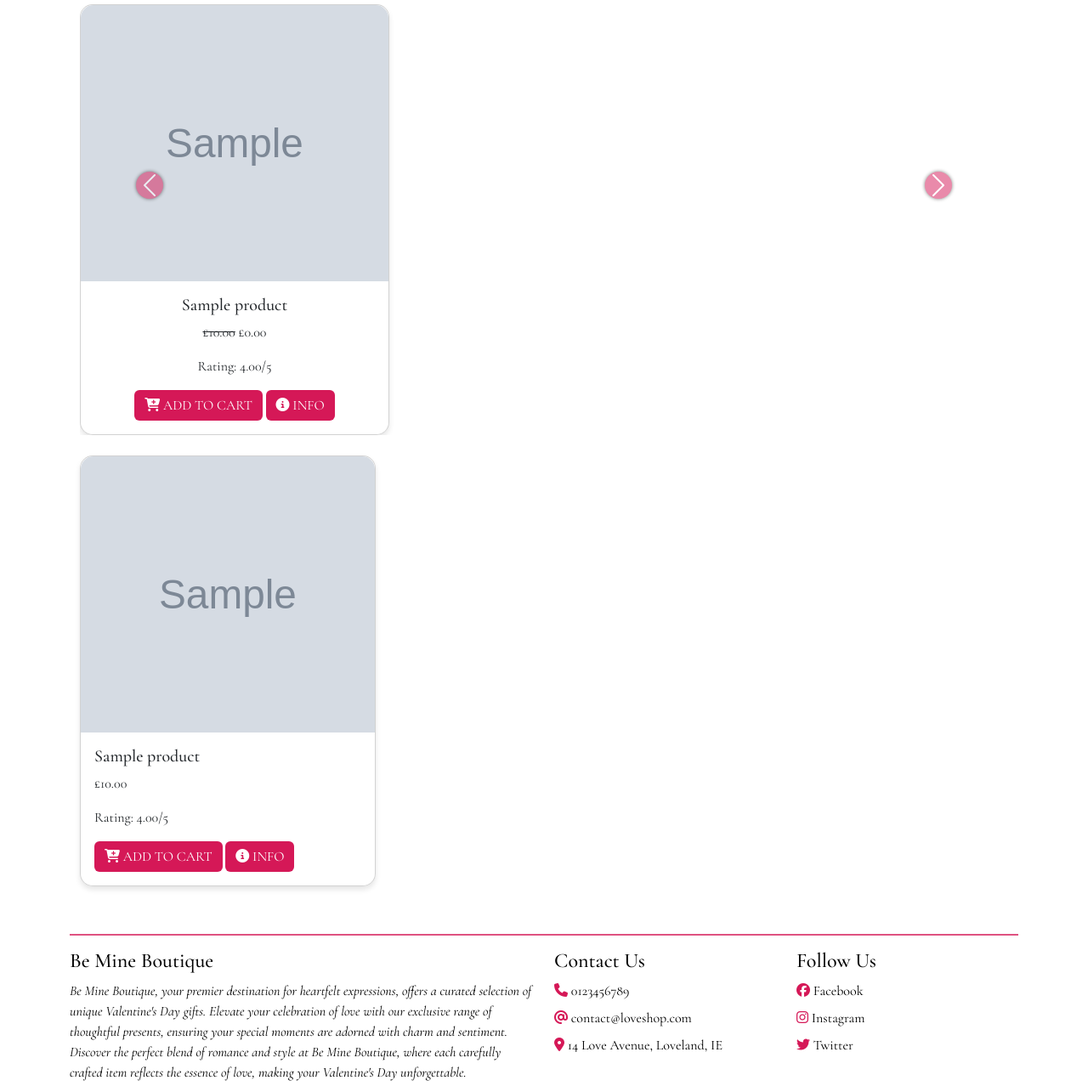
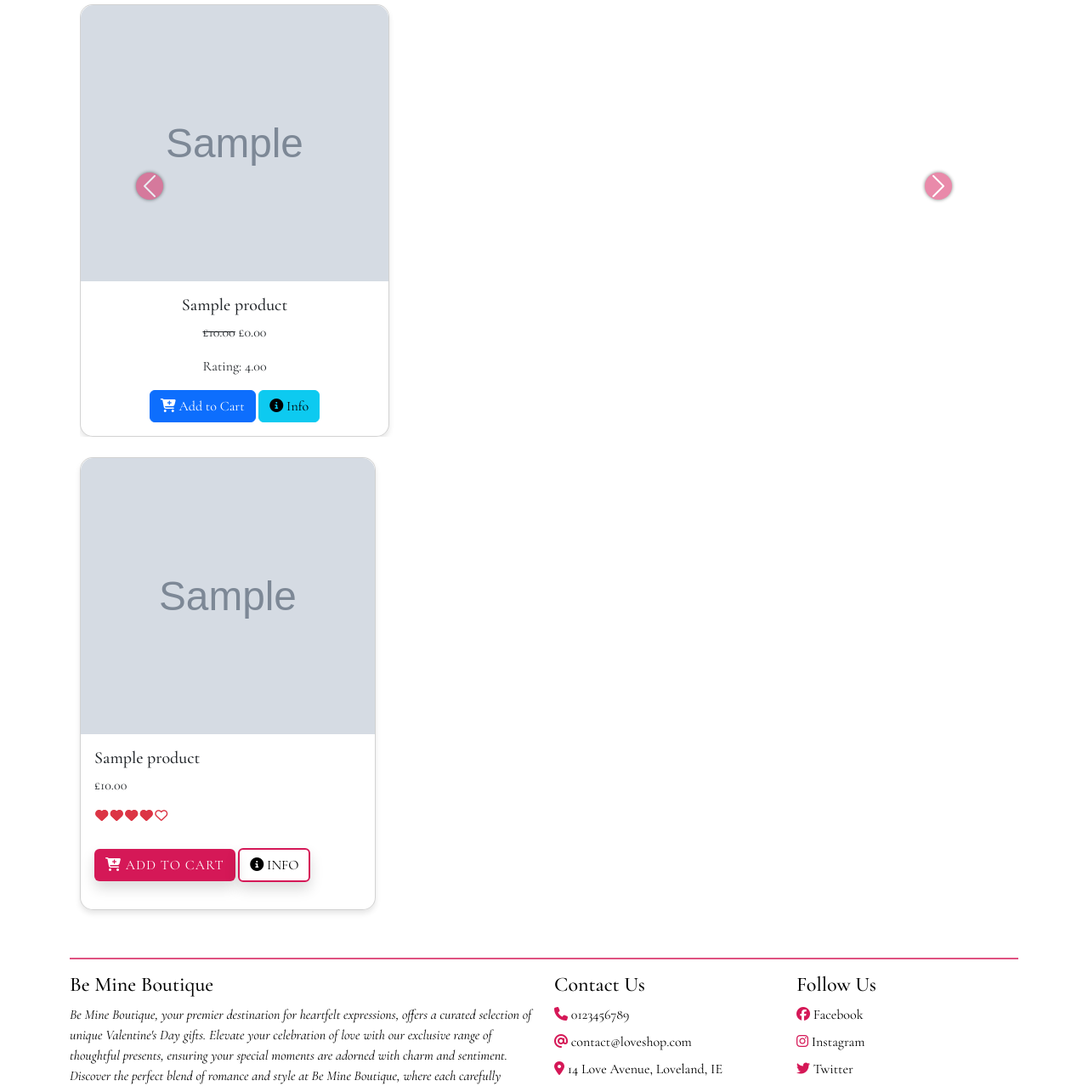
Before and after one commit to JesseRoss001/loveshop, a Django app: page /products/ in a window 1280 px wide. Shown: the part 523-1801 px from the top of the page at 85% size. Run offline with Django 5.2, Linux system fonts and the light colour scheme; a user stored in the database is signed in; tables that the repository leaves empty hold one stand-in row (values such as "Sample post"); grey boxes marked "Sample" are stand-in pictures; some libraries are stand-ins or nearby versions.

Commit message:
Style product page, rating stars, buttons

```diff
--- a/products/templates/products/product_list.html
+++ b/products/templates/products/product_list.html
@@ -85,7 +85,7 @@
     </h3>
     <p class="text-center">Find the perfect gift for your loved one with these special deals!</p>
 
-    <div class="carousel-inner">
+    <div class="carousel-inner d-flex">
       {% for product in valentine_specials %}
       <div class="carousel-item {% if forloop.first %}active{% endif %}">
         <div class="card h-100">
@@ -95,7 +95,7 @@
             <p class="card-text">
               <s>£{{ product.price }}</s> £{{ product.discounted_price }}
             </p>
-            <p class="card-text">Rating: {{ product.rating }}/5</p>
+            <p class="card-text">Rating: {{ product.rating }}</p>
             {% if product.quantity_remaining > 0 %}
             {% if user.is_authenticated %}
             <a href="{% url 'products:add_to_cart' product.id %}" class="btn btn-primary add-to-cart" data-product-id="{{ product.id }}">
@@ -133,17 +133,50 @@
                 <div class="card-body">
                     <h5 class="card-title">{{ product.name }}</h5>
                     <p class="card-text">£{{ product.price }}</p>
-                    <p class="card-text">Rating: {{ product.rating }}/5</p>
+                    <!-- Product Rating -->
+                    <div class="rating-div text-danger pe-0">
+                        <span class="fa-stack fa-lg">
+                            <i class="far fa-heart fa-stack-1x"></i>
+                            {% if product.rating >= 1 %}
+                                <i class="fas fa-heart fa-stack-1x"></i>
+                            {% endif %}
+                        </span>
+                        <span class="fa-stack fa-lg">
+                            <i class="far fa-heart fa-stack-1x"></i>
+                            {% if product.rating >= 2 %}
+                                <i class="fas fa-heart fa-stack-1x"></i>
+                            {% endif %}
+                        </span>
+                        <span class="fa-stack fa-lg">
+                            <i class="far fa-heart fa-stack-1x"></i>
+                            {% if product.rating >= 3 %}
+                                <i class="fas fa-heart fa-stack-1x"></i>
+                            {% endif %}
+                        </span>
+                        <span class="fa-stack fa-lg">
+                            <i class="far fa-heart fa-stack-1x"></i>
+                            {% if product.rating >= 4 %}
+                                <i class="fas fa-heart fa-stack-1x"></i>
+                            {% endif %}
+                        </span>
+                        <span class="fa-stack fa-lg me-1">
+                            <i class="far fa-heart fa-stack-1x"></i>
+                            {% if product.rating >= 5 %}
+                                <i class="fas fa-heart fa-stack-1x"></i>
+                            {% endif %}
+                        </span>
+                    </div>
+                    <!-- End of rating -->
                     {% if product.quantity_remaining > 0 %}
                     {% if user.is_authenticated %}
-                    <a href="{% url 'products:add_to_cart' product.id %}" class="btn btn-primary add-to-cart" data-product-id="{{ product.id }}">
+                    <a href="{% url 'products:add_to_cart' product.id %}" class="btn ls-btn rounded text-uppercase my-3 shadow" data-product-id="{{ product.id }}">
                         <i class="fas fa-cart-plus"></i> Add to cart
                     </a>
                     {% endif %}
                     {% else %}
                     <button class="btn btn-secondary" disabled>Sold Out</button>
                     {% endif %}
-                    <button type="button" class="btn btn-info" data-bs-toggle="modal" data-bs-target="#productInfoModal" data-product-id="{{ product.id }}">
+                    <button type="button" class="btn btn-border rounded text-uppercase my-3 shadow" data-bs-toggle="modal" data-bs-target="#productInfoModal" data-product-id="{{ product.id }}">
                         <i class="fas fa-info-circle"></i> Info
                     </button>
                 </div>
@@ -156,15 +189,15 @@
 <!-- Pagination -->
 {% if products.has_other_pages %}
 <nav aria-label="Page navigation example">
-    <ul class="pagination">
+    <ul class="pagination text-uppercase">
         {% if products.has_previous %}
-            <li class="page-item"><a class="page-link" href="?page=1&{% if request.GET.query %}query={{ request.GET.query }}&{% endif %}{% if request.GET.category %}category={{ request.GET.category }}&{% endif %}{% if request.GET.sort %}sort={{ request.GET.sort }}{% endif %}">First</a></li>
-            <li class="page-item"><a class="page-link" href="?page={{ products.previous_page_number }}&{% if request.GET.query %}query={{ request.GET.query }}&{% endif %}{% if request.GET.category %}category={{ request.GET.category }}&{% endif %}{% if request.GET.sort %}sort={{ request.GET.sort }}{% endif %}">Previous</a></li>
+            <li class="page-item shadow"><a class="page-link" href="?page=1&{% if request.GET.query %}query={{ request.GET.query }}&{% endif %}{% if request.GET.category %}category={{ request.GET.category }}&{% endif %}{% if request.GET.sort %}sort={{ request.GET.sort }}{% endif %}">First</a></li>
+            <li class="page-item shadow"><a class="page-link" href="?page={{ products.previous_page_number }}&{% if request.GET.query %}query={{ request.GET.query }}&{% endif %}{% if request.GET.category %}category={{ request.GET.category }}&{% endif %}{% if request.GET.sort %}sort={{ request.GET.sort }}{% endif %}">Previous</a></li>
         {% endif %}
         <!-- Page numbers can go here -->
         {% if products.has_next %}
-            <li class="page-item"><a class="page-link" href="?page={{ products.next_page_number }}&{% if request.GET.query %}query={{ request.GET.query }}&{% endif %}{% if request.GET.category %}category={{ request.GET.category }}&{% endif %}{% if request.GET.sort %}sort={{ request.GET.sort }}{% endif %}">Next</a></li>
-            <li class="page-item"><a class="page-link" href="?page={{ products.paginator.num_pages }}&{% if request.GET.query %}query={{ request.GET.query }}&{% endif %}{% if request.GET.category %}category={{ request.GET.category }}&{% endif %}{% if request.GET.sort %}sort={{ request.GET.sort }}{% endif %}">Last</a></li>
+            <li class="page-item shadow"><a class="page-link" href="?page={{ products.next_page_number }}&{% if request.GET.query %}query={{ request.GET.query }}&{% endif %}{% if request.GET.category %}category={{ request.GET.category }}&{% endif %}{% if request.GET.sort %}sort={{ request.GET.sort }}{% endif %}">Next</a></li>
+            <li class="page-item shadow"><a class="page-link" href="?page={{ products.paginator.num_pages }}&{% if request.GET.query %}query={{ request.GET.query }}&{% endif %}{% if request.GET.category %}category={{ request.GET.category }}&{% endif %}{% if request.GET.sort %}sort={{ request.GET.sort }}{% endif %}">Last</a></li>
         {% endif %}
     </ul>
 </nav>
@@ -299,5 +332,7 @@
             });
         });
     });
+
+
 </script>
     {% endblock %}
--- a/static/css/style.css
+++ b/static/css/style.css
@@ -1,7 +1,7 @@
 @import url('https://fonts.googleapis.com/css2?family=Cormorant+Garamond:ital,wght@0,300;0,400;0,500;0,600;0,700;1,300;1,400;1,500;1,600;1,700&family=Parisienne&display=swap');
 
 body {
-    font-family: 'Cormoran Garamond', 'sans-serif';
+    font-family: 'Cormorant Garamond', 'sans-serif';
     background-color: #fff;
     display: flex;
     flex-direction: column;
--- a/static/products/css/style.css
+++ b/static/products/css/style.css
@@ -13,21 +13,6 @@ h2 {
     text-align: center;
 }
 
-/* Button Styles */
-.ls-btn, .add-to-cart, .btn-info {
-    background-color: #d51857;
-    border: none;
-    color: #fff;
-    font-size: 1rem;
-    padding: .375rem .75rem;
-    text-transform: uppercase;
-    transition: background-color .3s ease;
-}
-
-.ls-btn:hover, .add-to-cart:hover, .btn-info:hover {
-    background-color: #bb164d;
-    color: #fff;
-}
 
 /* Shopping cart button */
 .btn-border {
@@ -92,6 +77,10 @@ a:hover {
     width: 100%;
     height: 325px;
     object-fit: cover;
+}
+
+.page-item {
+    margin-right: 10px;
 }
 
 /* Responsive image grid */
@@ -183,3 +172,22 @@ a:hover {
 .carousel-control-next {
     filter: drop-shadow(0 0 2px #000); /* Shadow effect for better visibility */
 }
+
+/*  Rating heart */
+
+.rating-div {
+    font-size: 12px;
+    display: flex;
+}
+
+.fa-stack {
+    margin-right: -20px!important;
+}
+
+.fa-stack-1x {
+    line-height: normal!important;
+}
+
+.fa-stack:first-child {
+    margin-left: -10px;
+}
```
Also changed, not shown: README.md, products/migrations/0005_alter_product_rating.py (added), products/migrations/0006_alter_product_rating.py (added).
